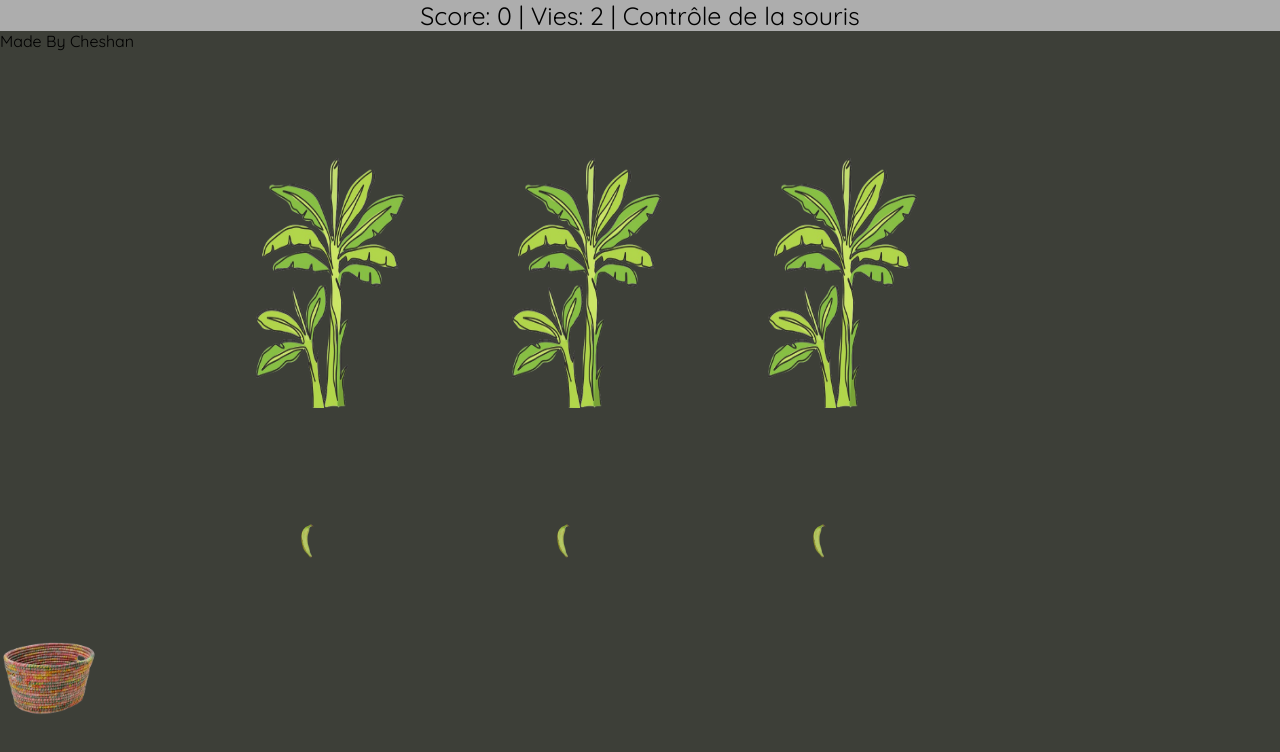
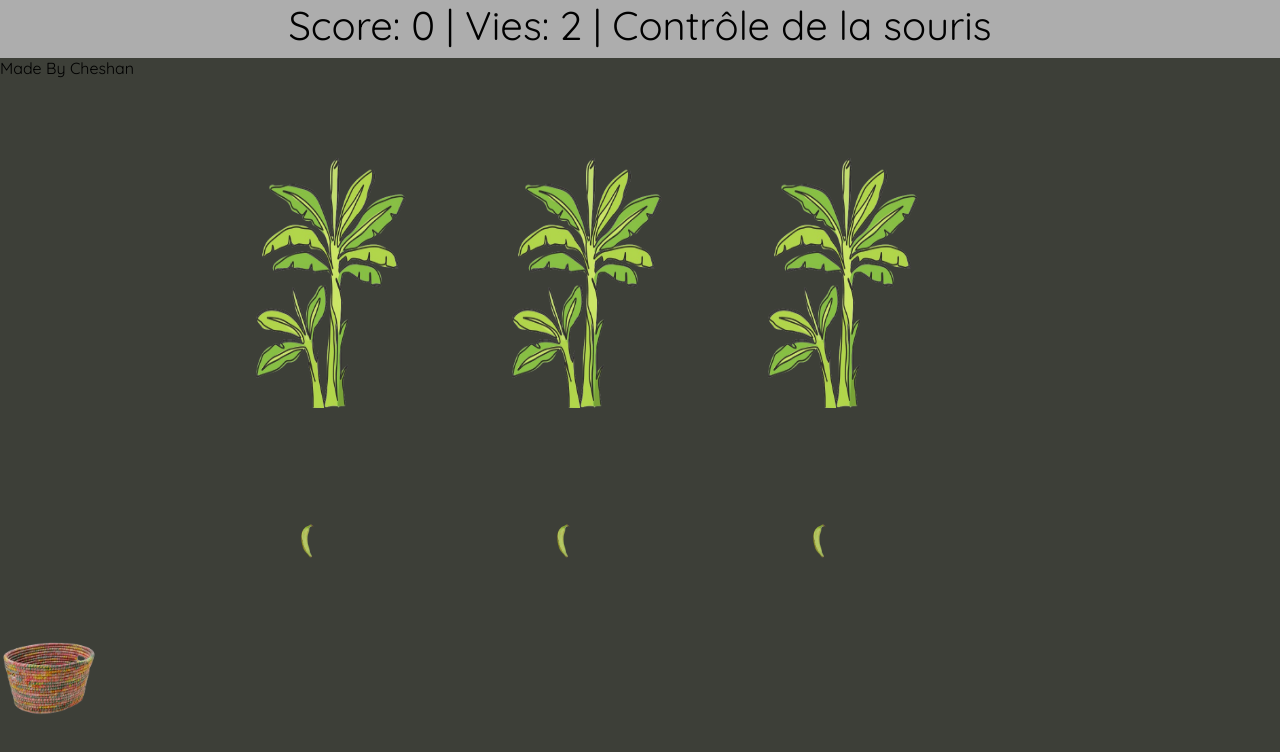
Before and after one commit to Cheshan782/Save-The-Plantain, a plain HTML site: page index.html in a window 1280 px wide. Drawn offline with Linux system fonts and the light colour scheme.

Commit message:
Update style.css

```diff
--- a/style.css
+++ b/style.css
@@ -139,3 +139,10 @@ body {
     display: none;
     cursor: pointer;
 }
+@media screen and (min-width: 480px) {
+    #score_help {
+        height: 8%;
+        font-size: 250%;
+    }
+
+  }
```
